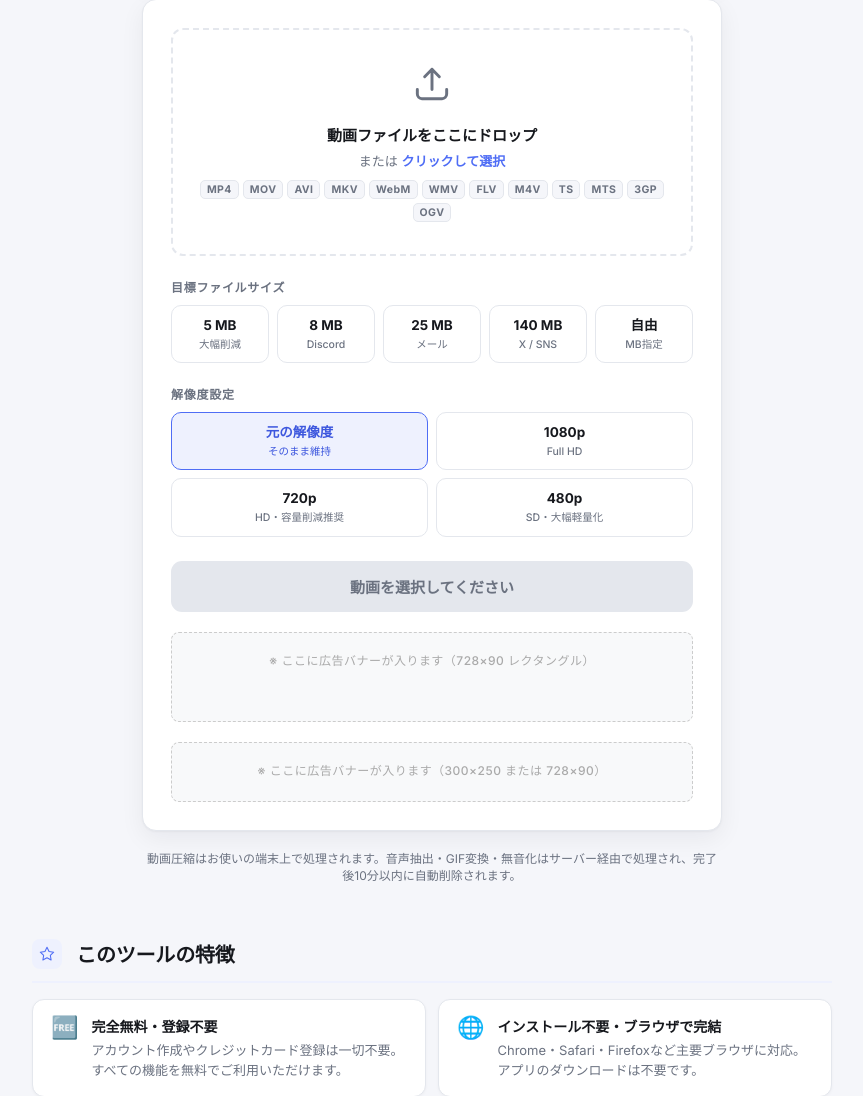
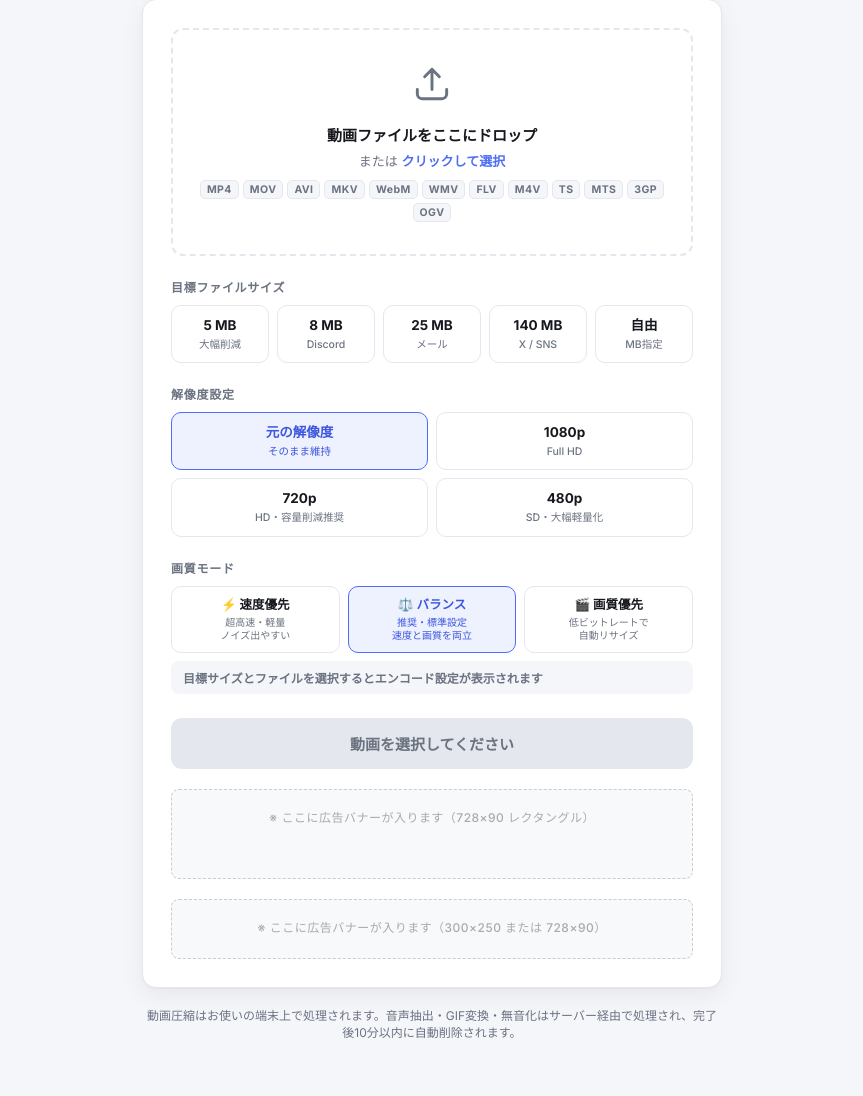
Before and after one commit to yingcz/video-compressor, a Flask app: page / in a window 1280 px wide. Shown: the part 248-1344 px from the top of the page, without its empty margins (208-1071 px from the left). Run offline with Flask 3, Linux system fonts and the light colour scheme.

```diff
--- a/static/js/ffmpeg-compress.js
+++ b/static/js/ffmpeg-compress.js
@@ -1,59 +1,81 @@
 /**
- * ffmpeg-compress.js
+ * ffmpeg-compress.js  v2.0
  * FFmpeg.wasm v0.11.x を使ったブラウザ側動画圧縮モジュール。
  *
- * v0.11 を選んだ理由:
- *   - v0.12+ は SharedArrayBuffer が必須（Cross-Origin-Isolated ヘッダー必要）
- *   - Render 無料プランはカスタムレスポンスヘッダー非対応
- *   - v0.11 は SharedArrayBuffer なしで動作し、Render 無料プランと相性が良い
+ * ── バージョン選択の理由 ──
+ *   v0.11: SharedArrayBuffer が必須でないシングルスレッド版。
+ *          Cross-Origin-Isolated ヘッダーなしでも動作するため互換性が高い。
+ *          ただし COOP/COEP ヘッダーが付与されていれば自動的にマルチスレッドに昇格する。
  *
- * 使い方:
- *   const compressor = new BrowserVideoCompressor();
- *   await compressor.load(onProgress);   // FFmpeg.wasm をロード
- *   const result = await compressor.compress(file, options);
- *   // result: { blob, originalSize, resultSize, filename }
+ * ── 画質モード ──
+ *   'speed'    : ultrafast preset / ビットレート制御のみ。最速・最軽量。
+ *   'balanced' : fast preset / CRF+maxrate ハイブリッド。速度と画質の中間。
+ *   'quality'  : medium preset / 目標MBに応じて解像度を自動調整。最高画質。
  */
 
 const FFMPEG_CDN = 'https://unpkg.com/@ffmpeg/ffmpeg@0.11.6/dist/ffmpeg.min.js';
 
+// ── ビットレートが低すぎる際に自動ダウンスケールするしきい値 ──
+// 解像度ごとの「最低推奨ビットレート（kbps）」。
+// ビットレートがこれを下回ったら次の解像度に下げてピクセル密度を上げる。
+const MIN_BITRATE_FOR_RESOLUTION = {
+  original: 2000,  // 解像度不明なので高め
+  '1080':   1800,
+  '720':     900,
+  '480':     400,
+  '360':     200,
+};
+
+// CRF の推奨値（低いほど高画質・ファイルサイズ大）
+const CRF_BY_MODE = {
+  speed:    28,
+  balanced: 24,
+  quality:  22,
+};
+
+// preset（低いほど高画質・低速・CPU/メモリ使用量大）
+// wasm では 'medium' 以上は極端に遅くなるため 'fast' が現実的な上限
+const PRESET_BY_MODE = {
+  speed:    'ultrafast',
+  balanced: 'fast',
+  quality:  'fast',   // wasm で 'medium' は非現実的なため fast を上限とする
+};
+
 class BrowserVideoCompressor {
   constructor() {
-    this._ffmpeg    = null;
-    this._loaded    = false;
-    this._loading   = false;
+    this._ffmpeg     = null;
+    this._loaded     = false;
+    this._loading    = false;
     this._onProgress = null;
+    this._fetchFile  = null;
   }
 
   /**
    * FFmpeg.wasm をロードする（初回のみネットワーク取得、以降はキャッシュ）
-   * @param {function} onProgress - ({ratio, time}) を受け取る進捗コールバック
    */
   async load(onProgress = () => {}) {
     if (this._loaded) return;
     if (this._loading) {
-      // 並行呼び出し時は完了を待つ
-      await new Promise(r => { const t = setInterval(() => { if (!this._loading) { clearInterval(t); r(); } }, 100); });
+      await new Promise(r => {
+        const t = setInterval(() => { if (!this._loading) { clearInterval(t); r(); } }, 100);
+      });
       return;
     }
-    this._loading = true;
+    this._loading    = true;
     this._onProgress = onProgress;
 
     try {
-      // CDN から ffmpeg.js を動的ロード（まだ読み込まれていない場合のみ）
       if (typeof window.FFmpeg === 'undefined') {
         await loadScript(FFMPEG_CDN);
       }
-
       const { createFFmpeg, fetchFile } = window.FFmpeg;
       this._fetchFile = fetchFile;
-
       this._ffmpeg = createFFmpeg({
         log: false,
         progress: ({ ratio, time }) => {
-          this._onProgress({ ratio: Math.min(ratio, 1), time });
+          if (this._onProgress) this._onProgress({ ratio: Math.min(ratio, 1), time });
         },
       });
-
       await this._ffmpeg.load();
       this._loaded  = true;
       this._loading = false;
@@ -66,14 +88,15 @@ class BrowserVideoCompressor {
   /**
    * 動画を圧縮する
    *
-   * @param {File}   file        - 入力ファイル
+   * @param {File}   file  - 入力ファイル
    * @param {object} opts
-   *   @param {number}  opts.targetMB     - 目標ファイルサイズ（MB）
-   *   @param {string}  opts.resolution   - 'original' | '1080' | '720' | '480'
-   *   @param {number}  opts.trimStart    - 切り出し開始秒（0 = 先頭から）
-   *   @param {number}  opts.trimDuration - 切り出し長さ秒（0 = 全体）
-   *   @param {function} opts.onProgress  - ({ ratio, time, phase }) 進捗コールバック
-   * @returns {Promise<{blob, originalSize, resultSize, filename}>}
+   *   opts.targetMB     {number}   目標ファイルサイズ（MB）
+   *   opts.resolution   {string}   'original' | '1080' | '720' | '480'（ユーザー指定）
+   *   opts.qualityMode  {string}   'speed' | 'balanced' | 'quality'
+   *   opts.trimStart    {number}   切り出し開始秒（0 = 先頭から）
+   *   opts.trimDuration {number}   切り出し長さ秒（0 = 全体）
+   *   opts.onProgress   {function} ({ ratio, time, phase, info }) コールバック
+   * @returns {Promise<{blob, originalSize, resultSize, filename, encodeInfo}>}
    */
   async compress(file, opts = {}) {
     if (!this._loaded) await this.load(opts.onProgress || (() => {}));
@@ -81,69 +104,53 @@ class BrowserVideoCompressor {
     const {
       targetMB     = 25,
       resolution   = 'original',
+      qualityMode  = 'balanced',
       trimStart    = 0,
       trimDuration = 0,
       onProgress   = () => {},
     } = opts;
 
-    // 進捗コールバックを更新
     this._onProgress = ({ ratio, time }) => onProgress({ ratio, time, phase: 'encode' });
 
-    const ffmpeg = this._ffmpeg;
+    const ffmpeg    = this._ffmpeg;
     const inputName  = 'input' + getExt(file.name);
     const outputName = 'output.mp4';
 
-    // ── ファイルを wasm の仮想FS に書き込む ──
-    onProgress({ ratio: 0, time: 0, phase: 'loading' });
+    // ── 仮想FSへ書き込み ──
+    onProgress({ ratio: 0, time: 0, phase: 'loading', info: 'ファイルを読み込み中...' });
     ffmpeg.FS('writeFile', inputName, await this._fetchFile(file));
 
-    // ── 動画の長さを取得（ffprobe 相当を JS で代替）──
-    // v0.11 に ffprobe は含まれないため、<video> タグ経由で取得する
-    const totalDuration = await getVideoDuration(file);
+    // ── 動画の長さを取得 ──
+    const totalDuration  = await getVideoDuration(file);
     const encodeDuration = trimDuration > 0
       ? trimDuration
       : Math.max(0.1, totalDuration - trimStart);
 
-    // ── ビットレート計算 ──
-    // 目標サイズ(bit) = targetMB * 1024 * 1024 * 8
-    // 全体ビットレート(kbps) = 目標サイズ / 秒数 / 1000 * 0.98（マージン）
-    const audioBitrateKbps = 128;
-    const targetBits       = targetMB * 1024 * 1024 * 8;
-    const totalKbps        = (targetBits / encodeDuration / 1000) * 0.98;
-    const videoBitrateKbps = Math.max(100, totalKbps - audioBitrateKbps);
+    // ── ビットレート・解像度を計算 ──
+    const { videoBitrateKbps, audioBitrateKbps, finalResolution, scaleFilter } =
+      calcEncodeParams({ targetMB, encodeDuration, resolution, qualityMode });
+
+    onProgress({
+      ratio: 0.01, time: 0, phase: 'encode',
+      info: `解像度: ${finalResolution}  映像: ${videoBitrateKbps}kbps  音声: ${audioBitrateKbps}kbps`,
+    });
 
     // ── FFmpeg コマンド構築 ──
-    const args = [];
-
-    // トリミング（-ss を -i の前に置いて高速シーク）
-    if (trimStart > 0.01)    args.push('-ss', String(trimStart));
-    if (trimDuration > 0.01) args.push('-t', String(trimDuration));
-
-    args.push('-i', inputName);
-
-    // 解像度
-    const scaleMap = { '1080': 'scale=-2:1080', '720': 'scale=-2:720', '480': 'scale=-2:480' };
-    if (scaleMap[resolution]) args.push('-vf', scaleMap[resolution]);
-
-    args.push(
-      '-c:v', 'libx264',
-      '-b:v', `${Math.round(videoBitrateKbps)}k`,
-      '-preset', 'ultrafast',   // wasm では速度優先が現実的
-      '-c:a', 'aac',
-      '-b:a', `${audioBitrateKbps}k`,
-      '-movflags', '+faststart',
-      outputName,
-    );
+    const args = buildFFmpegArgs({
+      inputName, outputName,
+      trimStart, trimDuration,
+      videoBitrateKbps, audioBitrateKbps,
+      scaleFilter, qualityMode,
+    });
 
     // ── エンコード実行 ──
-    onProgress({ ratio: 0.01, time: 0, phase: 'encode' });
     await ffmpeg.run(...args);
 
-    // ── 出力ファイルを読み出し ──
+    // ── 出力読み出し ──
     const data = ffmpeg.FS('readFile', outputName);
     const blob = new Blob([data.buffer], { type: 'video/mp4' });
 
-    // ── 仮想FS をクリーンアップ（メモリ解放）──
+    // ── 仮想FS クリーンアップ ──
     try { ffmpeg.FS('unlink', inputName); }  catch (_) {}
     try { ffmpeg.FS('unlink', outputName); } catch (_) {}
 
@@ -153,10 +160,16 @@ class BrowserVideoCompressor {
       originalSize: file.size,
       resultSize:   blob.size,
       filename:     `${baseName}_compressed.mp4`,
+      encodeInfo: {
+        resolution:   finalResolution,
+        videoBitrateKbps,
+        audioBitrateKbps,
+        qualityMode,
+        encodeDurationSec: Math.round(encodeDuration),
+      },
     };
   }
 
-  /** FFmpeg インスタンスをアンロードしてメモリを解放する */
   unload() {
     if (this._ffmpeg && this._loaded) {
       try { this._ffmpeg.exit(); } catch (_) {}
@@ -167,9 +180,125 @@ class BrowserVideoCompressor {
   }
 }
 
-// ---------------------------------------------------------------------------
+// ===========================================================================
+// エンコードパラメータ計算
+// ===========================================================================
+
+/**
+ * 目標MB・長さ・ユーザー指定解像度・画質モードから
+ * 最適なビットレートと解像度を決定する。
+ *
+ * 【自動解像度ダウンスケールのロジック】
+ * 1. ユーザー指定解像度でビットレートを計算
+ * 2. そのビットレートが最低推奨値を下回る場合、1段階解像度を下げて再計算
+ * 3. qualityMode='quality' の場合はより積極的にダウンスケールする
+ */
+function calcEncodeParams({ targetMB, encodeDuration, resolution, qualityMode }) {
+  const audioBitrateKbps = qualityMode === 'quality' ? 160 : 128;
+
+  // 目標ビットレート計算（0.96 = コンテナオーバーヘッドマージン）
+  const targetBits    = targetMB * 1024 * 1024 * 8;
+  const totalKbps     = (targetBits / encodeDuration / 1000) * 0.96;
+  let   videoBitrateKbps = Math.max(80, totalKbps - audioBitrateKbps);
+
+  // 解像度候補リスト（ユーザー指定を上限として、それ以下のみ許容）
+  const ALL_RESOLUTIONS = ['original', '1080', '720', '480', '360'];
+  const startIdx = ALL_RESOLUTIONS.indexOf(resolution);
+  const candidates = ALL_RESOLUTIONS.slice(Math.max(0, startIdx));
+
+  // quality モードは自動ダウンスケールを積極的に使う
+  // balanced / speed モードではユーザー指定を最大限尊重
+  const autoScaleThreshold = qualityMode === 'quality'    ? 1.0  // 積極的ダウンスケール
+                           : qualityMode === 'balanced'   ? 0.75 // 軽度
+                           :                               0.5;  // speed: 半分を下回るまで維持
+
+  let finalResolution = candidates[0];
+  for (const res of candidates) {
+    const minBr = MIN_BITRATE_FOR_RESOLUTION[res] ?? 200;
+    if (videoBitrateKbps >= minBr * autoScaleThreshold) {
+      finalResolution = res;
+      break;
+    }
+    finalResolution = res; // 最後まで達したら最小解像度を使う
+  }
+
+  // quality モードでは CRF を使うため、ビットレートは maxrate として機能させる
+  // maxrate は計算値の 1.5 倍まで許容して瞬間的な高ビットレートを確保
+  if (qualityMode === 'quality') {
+    videoBitrateKbps = Math.max(150, videoBitrateKbps);
+  }
+
+  const scaleFilter = finalResolution !== 'original' ? `scale=-2:${finalResolution}` : null;
+
+  return { videoBitrateKbps: Math.round(videoBitrateKbps), audioBitrateKbps, finalResolution, scaleFilter };
+}
+
+/**
+ * FFmpeg コマンド引数を組み立てる。
+ *
+ * 【エンコード方式の違い】
+ * speed    : -b:v のみ（CBR 相当）。速いが複雑なシーンでブロックノイズが出やすい。
+ * balanced : -crf + -maxrate + -bufsize のハイブリッド（VBR）。品質が安定。
+ * quality  : balanced と同じVBR。preset が少し良いためブロックノイズが減る。
+ */
+function buildFFmpegArgs({
+  inputName, outputName,
+  trimStart, trimDuration,
+  videoBitrateKbps, audioBitrateKbps,
+  scaleFilter, qualityMode,
+}) {
+  const args = [];
+
+  // トリミング（-ss を -i の前に置いて高速シーク）
+  if (trimStart > 0.01)    args.push('-ss', String(trimStart));
+  if (trimDuration > 0.01) args.push('-t', String(trimDuration));
+
+  args.push('-i', inputName);
+
+  // ビデオフィルター（解像度変換）
+  if (scaleFilter) {
+    args.push('-vf', `${scaleFilter},format=yuv420p`);
+  } else {
+    args.push('-vf', 'format=yuv420p');
+  }
+
+  // エンコーダ共通
+  args.push('-c:v', 'libx264');
+
+  if (qualityMode === 'speed') {
+    // ── 速度優先：固定ビットレートのみ ──
+    args.push(
+      '-preset', PRESET_BY_MODE.speed,
+      '-b:v', `${videoBitrateKbps}k`,
+      '-tune', 'fastdecode',
+    );
+  } else {
+    // ── balanced / quality：CRF + maxrate ハイブリッド ──
+    const crf     = CRF_BY_MODE[qualityMode];
+    const maxrate = Math.round(videoBitrateKbps * 1.5);  // 瞬間的な高ビットレートを許容
+    const bufsize = Math.round(videoBitrateKbps * 2.0);  // バッファサイズ（maxrate の約1.5倍）
+    args.push(
+      '-preset', PRESET_BY_MODE[qualityMode],
+      '-crf', String(crf),
+      '-maxrate', `${maxrate}k`,
+      '-bufsize', `${bufsize}k`,
+      '-b:v', `${videoBitrateKbps}k`,    // 目標ビットレート（CRFと併用でサイズ制御）
+    );
+  }
+
+  args.push(
+    '-c:a', 'aac',
+    '-b:a', `${audioBitrateKbps}k`,
+    '-movflags', '+faststart',
+    outputName,
+  );
+
+  return args;
+}
+
+// ===========================================================================
 // ユーティリティ
-// ---------------------------------------------------------------------------
+// ===========================================================================
 
 function getExt(filename) {
   const i = filename.lastIndexOf('.');
@@ -180,8 +309,6 @@ function loadScript(src) {
   return new Promise((resolve, reject) => {
     const s = document.createElement('script');
     s.src = src;
-    // COEP: credentialless 環境では crossOrigin を設定することで
-    // ブラウザが匿名リクエストとして扱い、ブロックを回避できる
     s.crossOrigin = 'anonymous';
     s.onload  = resolve;
     s.onerror = () => reject(new Error(`スクリプトの読み込みに失敗しました: ${src}`));
@@ -203,5 +330,21 @@ function getVideoDuration(file) {
   });
 }
 
+/**
+ * 現在のビットレートと解像度の組み合わせから
+ * ユーザーへの説明テキストを生成する（UI の補足表示に使用）
+ */
+window.getEncodeHint = function(targetMB, durationSec, resolution, qualityMode) {
+  if (!durationSec || !targetMB) return '';
+  const { videoBitrateKbps, finalResolution } = calcEncodeParams({
+    targetMB, encodeDuration: durationSec, resolution, qualityMode,
+  });
+  const autoScaled = finalResolution !== resolution && resolution !== 'original';
+  let hint = `映像: 約${videoBitrateKbps}kbps`;
+  if (finalResolution !== 'original') hint += ` / ${finalResolution}p`;
+  if (autoScaled) hint += ' （画質維持のため自動リサイズ）';
+  return hint;
+};
+
 // グローバルに公開
 window.BrowserVideoCompressor = BrowserVideoCompressor;
--- a/templates/index.html
+++ b/templates/index.html
@@ -249,6 +249,38 @@
     color: var(--accent-hv); text-align: center;
   }
 
+  /* ── 画質モード選択（3択トグル） ── */
+  .quality-mode-grid {
+    display: grid; grid-template-columns: repeat(3,1fr); gap: 8px; margin-top: 0;
+  }
+  .qm-btn {
+    border: 1.5px solid var(--border); background: var(--card);
+    border-radius: 10px; padding: 10px 6px;
+    font-family: inherit; font-size: 12.5px; font-weight: 700;
+    color: var(--text); cursor: pointer; transition: all .12s; text-align: center;
+    line-height: 1.3;
+  }
+  .qm-btn .qm-sub { display: block; font-size: 10px; font-weight: 500; color: var(--text-sub); margin-top: 3px; }
+  .qm-btn:hover   { border-color: var(--accent); }
+  .qm-btn.active  { border-color: var(--accent); background: var(--accent-soft); color: var(--accent-hv); }
+  .qm-btn.active .qm-sub { color: var(--accent-hv); }
+
+  /* speed モードは警告色 */
+  .qm-btn[data-qm="speed"].active   { border-color: var(--warn); background: var(--warn-soft); color: var(--warn); }
+  .qm-btn[data-qm="speed"].active .qm-sub { color: var(--warn); }
+
+  /* quality モードは成功色 */
+  .qm-btn[data-qm="quality"].active { border-color: var(--success); background: var(--success-soft); color: var(--success); }
+  .qm-btn[data-qm="quality"].active .qm-sub { color: var(--success); }
+
+  /* ── エンコードヒント表示 ── */
+  .encode-hint {
+    margin-top: 8px; padding: 8px 12px;
+    background: var(--bg); border-radius: 8px;
+    font-size: 12px; color: var(--text-sub); font-weight: 600;
+    min-height: 30px; transition: opacity .2s;
+  }
+
   /* ── result card ── */
   .result-card {
     display: none; margin-top: 18px;
@@ -506,6 +538,23 @@
           <button type="button" class="option-btn" data-value="720">720p <span class="option-btn-sub">HD・容量削減推奨</span></button>
           <button type="button" class="option-btn" data-value="480">480p <span class="option-btn-sub">SD・大幅軽量化</span></button>
         </div>
+
+        <div class="section-label">画質モード</div>
+        <div class="quality-mode-grid">
+          <button type="button" class="qm-btn" data-qm="speed">
+            ⚡ 速度優先
+            <span class="qm-sub">超高速・軽量<br>ノイズ出やすい</span>
+          </button>
+          <button type="button" class="qm-btn active" data-qm="balanced">
+            ⚖️ バランス
+            <span class="qm-sub">推奨・標準設定<br>速度と画質を両立</span>
+          </button>
+          <button type="button" class="qm-btn" data-qm="quality">
+            🎬 画質優先
+            <span class="qm-sub">低ビットレートで<br>自動リサイズ</span>
+          </button>
+        </div>
+        <div class="encode-hint" id="encodeHint">目標サイズとファイルを選択するとエンコード設定が表示されます</div>
       </div>
 
       <!-- panel: 音声抽出 -->
@@ -1054,7 +1103,7 @@ const cmpSlider = createSlider({
   slider: document.getElementById('cmpRangeSlider'), fill: document.getElementById('cmpRangeFill'),
   startThumb: document.getElementById('cmpStartThumb'), endThumb: document.getElementById('cmpEndThumb'),
   readout: document.getElementById('cmpRangeReadout'),
-}, (s,e,t,isStart) => { seekVideo(cmpPreviewVid, isStart?s:e, t); updateActionButton(); });
+}, (s,e,t,isStart) => { seekVideo(cmpPreviewVid, isStart?s:e, t); updateActionButton(); updateEncodeHint(); });
 
 async function initCompressPreview(file) {
   if (cmpObjectUrl) { URL.revokeObjectURL(cmpObjectUrl); cmpObjectUrl=null; }
@@ -1158,9 +1207,10 @@ document.querySelectorAll('#compressSizeOptions .option-btn').forEach(btn => {
     compressCustomWrap.classList.toggle('show', selectedTargetValue==='custom');
     if (selectedTargetValue==='custom') compressCustomInput.focus();
     updateActionButton();
+    updateEncodeHint();
   });
 });
-compressCustomInput.addEventListener('input', updateActionButton);
+compressCustomInput.addEventListener('input', () => { updateActionButton(); updateEncodeHint(); });
 
 function getTargetMB() {
   if (selectedTargetValue==='custom') { const v=parseFloat(compressCustomInput.value); return (!isNaN(v)&&v>0)?v:null; }
@@ -1172,8 +1222,37 @@ document.querySelectorAll('#resolutionOptions .option-btn').forEach(btn => {
   btn.addEventListener('click', () => {
     document.querySelectorAll('#resolutionOptions .option-btn').forEach(b=>b.classList.remove('active'));
     btn.classList.add('active'); selectedResolution=btn.dataset.value;
+    updateEncodeHint();
   });
 });
+
+// ── 画質モード選択 ──
+let selectedQualityMode = 'balanced';
+const encodeHintEl = document.getElementById('encodeHint');
+
+document.querySelectorAll('.qm-btn').forEach(btn => {
+  btn.addEventListener('click', () => {
+    document.querySelectorAll('.qm-btn').forEach(b => b.classList.remove('active'));
+    btn.classList.add('active');
+    selectedQualityMode = btn.dataset.qm;
+    updateEncodeHint();
+  });
+});
+
+/** エンコードヒント（推定ビットレート・解像度）を更新する */
+function updateEncodeHint() {
+  const targetMB = getTargetMB();
+  const dur      = cmpUseSlider
+    ? Math.max(0.1, cmpSlider.getEnd() - cmpSlider.getStart())
+    : (cmpTotalSec > 0 ? cmpTotalSec : 0);
+
+  if (!targetMB || dur <= 0 || typeof window.getEncodeHint !== 'function') {
+    if (encodeHintEl) encodeHintEl.textContent = '目標サイズとファイルを選択するとエンコード設定が表示されます';
+    return;
+  }
+  const hint = window.getEncodeHint(targetMB, dur, selectedResolution, selectedQualityMode);
+  if (encodeHintEl) encodeHintEl.textContent = hint || '—';
+}
 
 // ============================================================
 // 音声抽出
@@ -1359,9 +1438,13 @@ async function runCompress() {
     const result = await _compressor.compress(selectedFile, {
       targetMB:     getTargetMB(),
       resolution:   selectedResolution,
+      qualityMode:  selectedQualityMode,
       trimStart:    trimStart,
       trimDuration: trimDuration,
-      onProgress:   ({ ratio, phase }) => updateProgress(ratio, phase),
+      onProgress:   ({ ratio, phase, info }) => {
+        updateProgress(ratio, phase);
+        if (info && poSub) poSub.textContent = info;
+      },
     });
 
     stopElapsedTimer();
```
